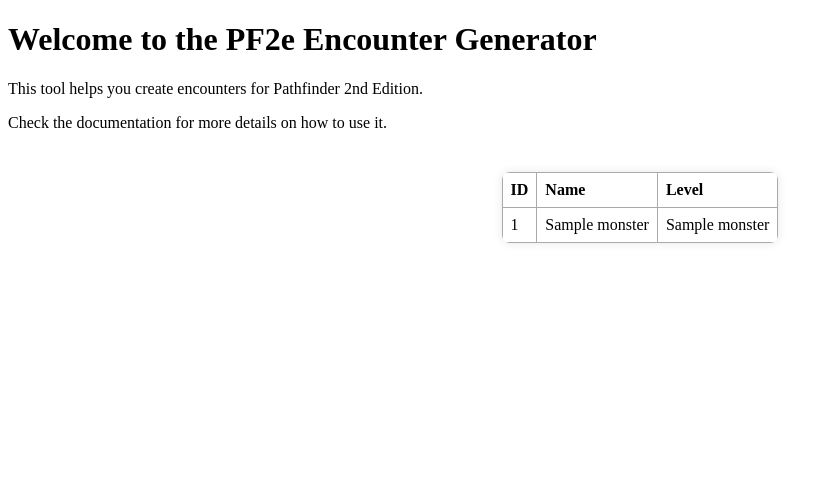
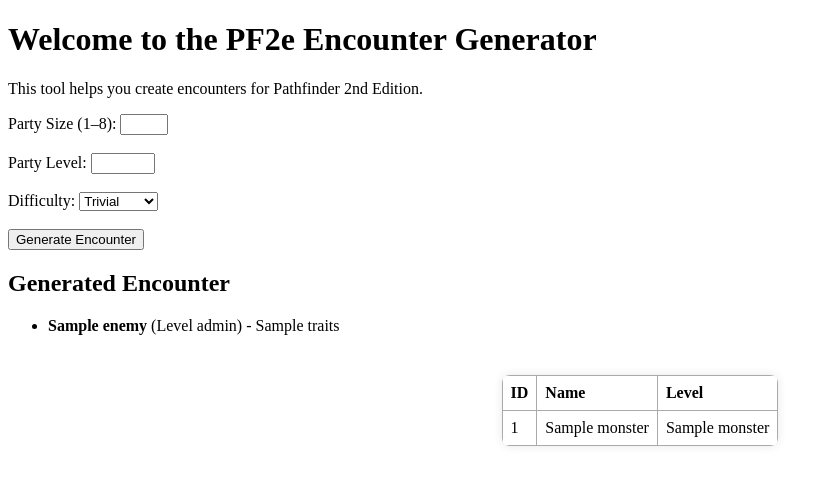
Before and after one commit to Swayam-Bansal/PF2e_Encounter_Generator, a Flask app: template templates/index.html in a window 1280 px wide. Shown: the top 485 px of the page, without its empty margins (0-833 px from the left). Run offline with Flask 3, Linux system fonts and the light colour scheme; the template is opened without the code that fills it: most values are stand-ins (such as "Sample title", 1, 10 or a date in 2020).

Commit message:
Refactor to output all HTML and database to landing page

```diff
--- a/templates/index.html
+++ b/templates/index.html
@@ -9,8 +9,45 @@
 <body>
     <h1>Welcome to the PF2e Encounter Generator</h1>
     <p>This tool helps you create encounters for Pathfinder 2nd Edition.</p>
-    <p>Check the documentation for more details on how to use it.</p>
 
+    <!-- Form to generate an encounter (POST request) -->
+    <form method="post" action="/">
+        <label>Party Size (1–8):
+            <input type="number" name="party_size" min="1" max="8" required>
+        </label><br><br>
+
+        <label>Party Level:
+            <input type="number" name="party_level" min="1" max="160" required>
+        </label><br><br>
+
+        <label>Difficulty:
+            <select name="difficulty" required>
+                <option value="trivial">Trivial</option>
+                <option value="low">Low</option>
+                <option value="moderate">Moderate</option>
+                <option value="severe">Severe</option>
+                <option value="extreme">Extreme</option>
+            </select>
+        </label><br><br>
+
+        <input type="submit" value="Generate Encounter">
+    </form>
+    {% if error %}
+        <p style="color: red;"><strong>Error:</strong> {{ error }}</p>
+    {% endif %}
+
+    <!-- check if "encounter" exists, if so render to page-->
+    {% if encounter %}
+        <h2>Generated Encounter</h2>
+        <ul>
+            {% for enemy in encounter %}
+                <li><strong>{{ enemy.name }}</strong> (Level {{ enemy.level }}) - {{ enemy.traits }}</li>
+            {% endfor %}
+        </ul>
+    {% endif %}
+
+
+    <!-- Display table of monsters generated-->
     <table>
         <thead>
             <tr>
@@ -29,5 +66,8 @@
             {% endfor %}
         </tbody>
     </table>
+
+
+
 </body>
 </html>
```
